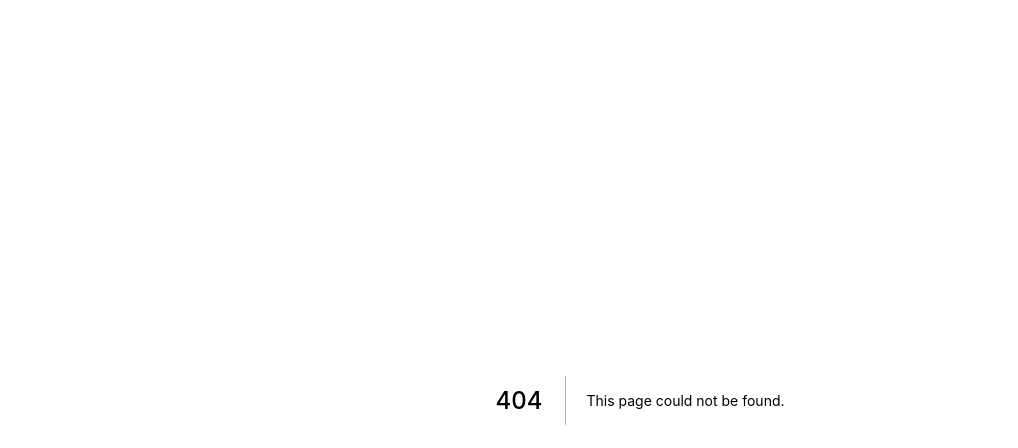
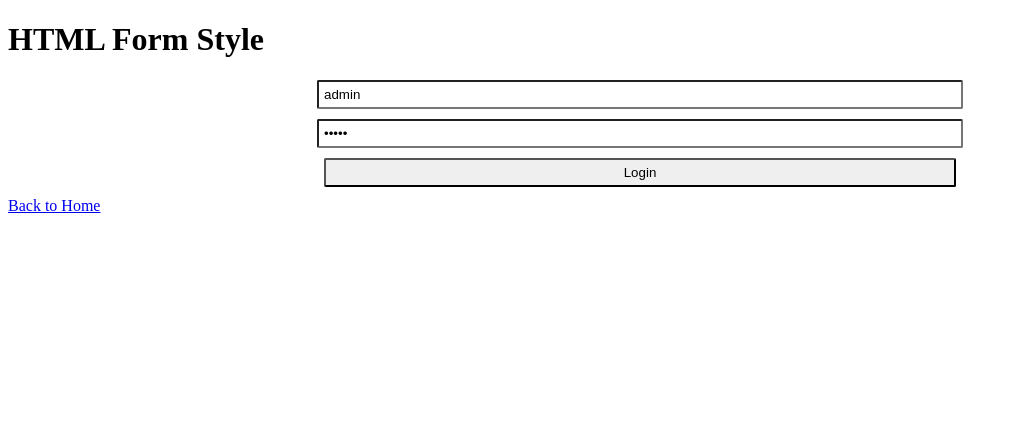
Before and after one commit to ahoymarcus/nextjs-crash-course, a Next.js app: page /html-forms/html-form-1 in a window 1280 px wide. Before the commit this address had no page. Shown: the top 448 px of the page, without its empty margins (0-1018 px from the left). Built offline with nearby package versions, Linux system fonts and the light colour scheme.

Commit message:
Testar links de Navecao do Next.js

```diff
--- a/pages/form-test-1.tsx
+++ b/pages/html-forms/html-form-1.tsx
@@ -1,5 +1,5 @@
 import Head from 'next/head'
-import Image from 'next/image'
+import Link from 'next/link';
 
 // styles
 import styles from '../styles/home.module.scss';
@@ -10,11 +10,18 @@ import styles from '../styles/home.module.scss';
 export default function Home() {
   return (
    <div>
+		<Head>
+			<title>HTML Form Style</title>
+		</Head>
+		<h1>HTML Form Style</h1>
 		<form method="POST" action="/api/login">
 			<input type="text" name="username" defaultValue="admin" />
 			<input type="password" name="password" defaultValue="admin" />
 			<input type="submit" value="Login" />
 		</form>
+		<Link href="/">
+			<a>Back to Home</a>
+		</Link>
 	 </div>
   )
 }
--- a/styles/global.scss
+++ b/styles/global.scss
@@ -7,4 +7,6 @@ form {
 input {
 	width: 50%;
 	padding: 5px;
+	margin-bottom: 10px;
+	border-radius: 2px;
 }
```
Also changed, not shown: pages/html-forms/index.tsx (added, +20 -0 lines), pages/index.tsx (+11 -3 lines).
